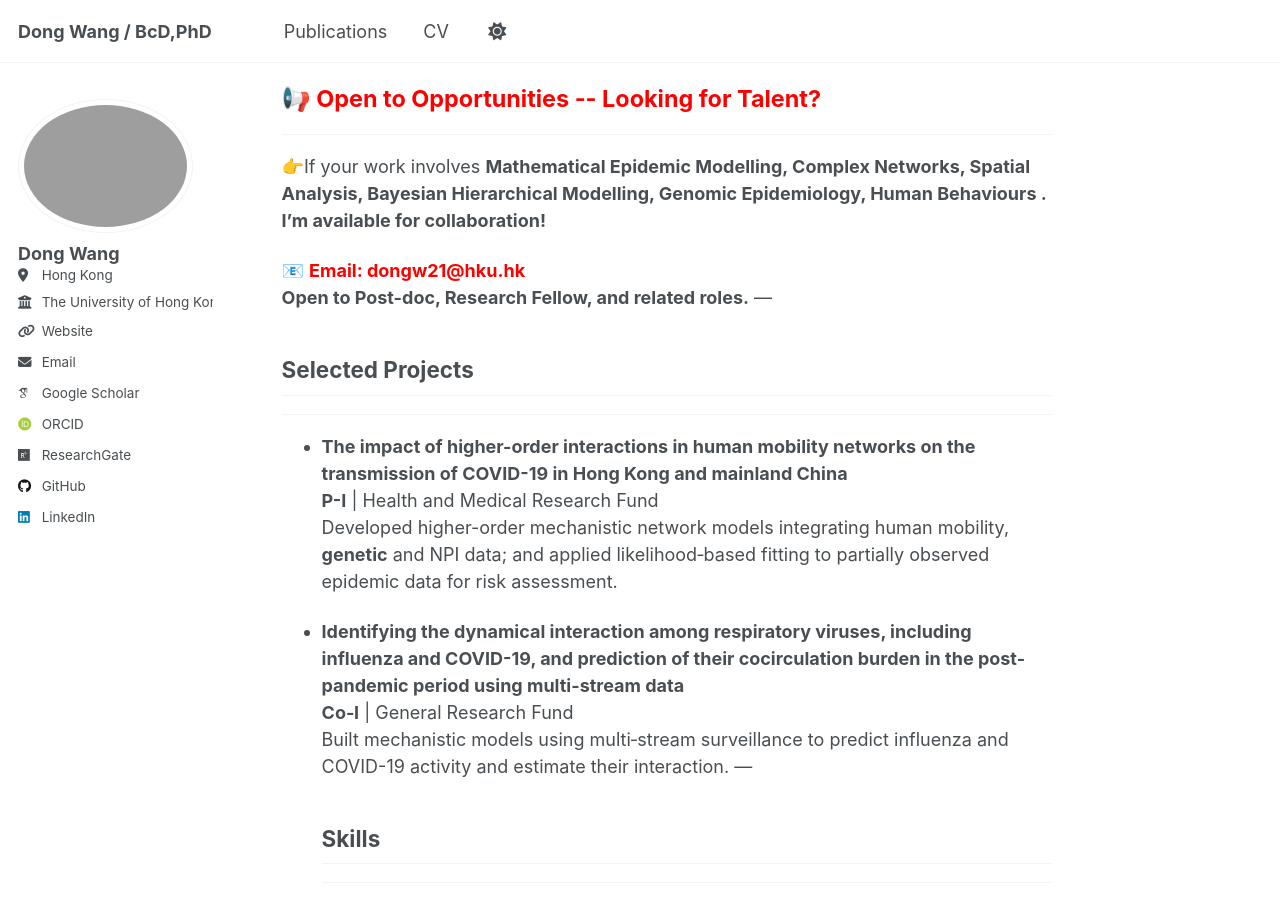
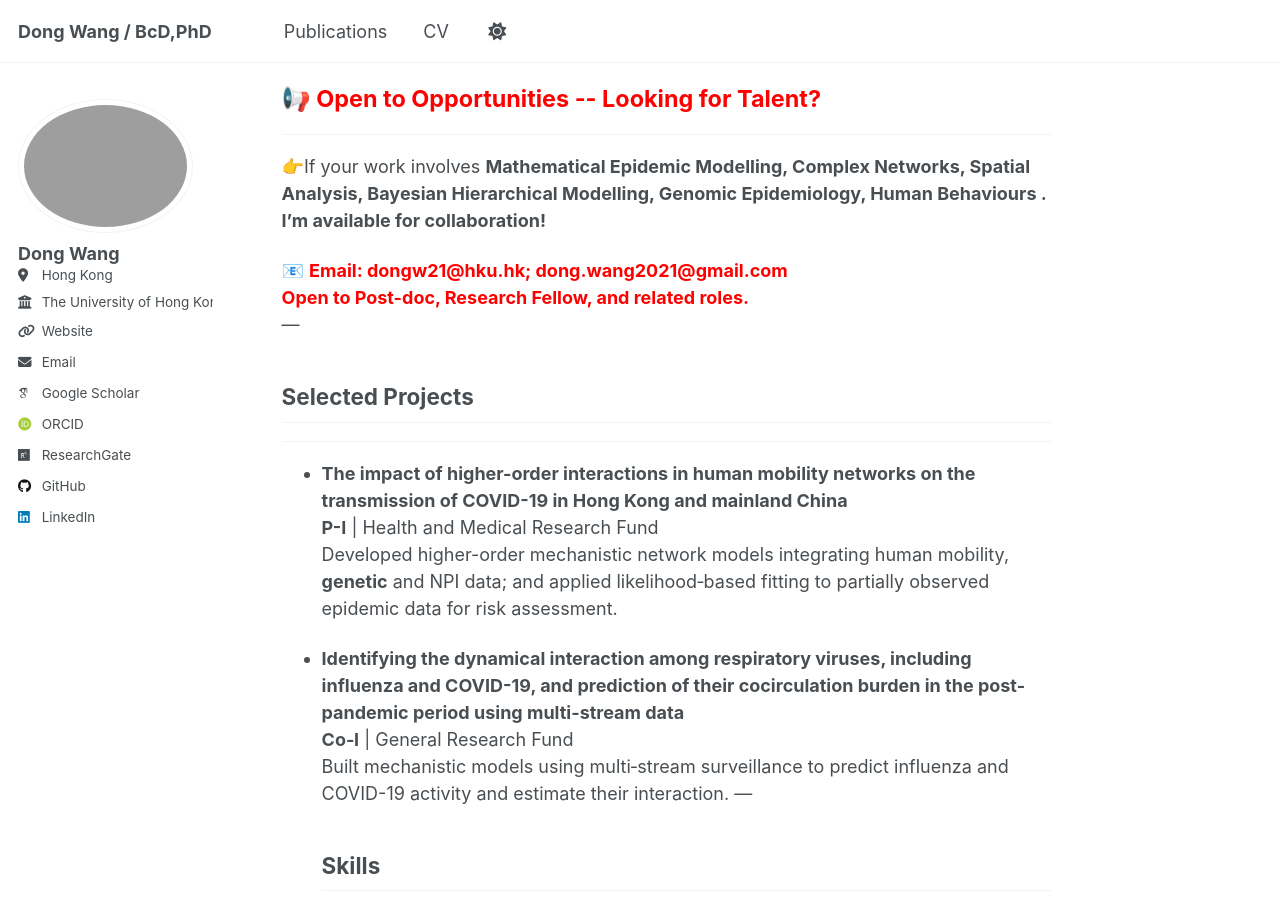
Before and after one commit to WangDongHKU/Dong_WANG.github.io, a Jekyll site: the page built from _pages/about.md, in a window 1280 px wide and 900 px high, scrolled down 431 px. Built offline with Jekyll 4.4.1, drawn with Linux system fonts in a browser that asks for light colours; some web fonts are replaced; a script that is not in the unit is left out.

Commit message:
Update about.md
Signed-off-by: DONG WANG <92856596+WangDongHKU@users.noreply.github.com>

```diff
--- a/_pages/about.md
+++ b/_pages/about.md
@@ -16,10 +16,11 @@ I am a  Postdoctoral Fellow at HKU School of Public Health with a PhD in **Mathe
 📢 Open to Opportunities -- Looking for Talent?
 </div>
 ---
-👉If your work involves <strong>Mathematical Epidemic Modelling, Complex Networks, Spatial Analysis, Bayesian Hierarchical Modelling, Genomic Epidemiology,  Human Behaviours <strong>. I’m available for collaboration!
+👉If your work involves <strong>Mathematical Epidemic Modelling, Complex Networks, Spatial Analysis, Bayesian Hierarchical Modelling, Genomic Epidemiology,  Human Behaviours <strong>.
+  I’m available for collaboration!
 
-📧 <span style="color:red; font-weight:bold;">Email: dongw21@hku.hk</span>
-<strong> Open to Post-doc, Research Fellow, and related roles.</strong>
+📧 <span style="color:red; font-weight:bold;">Email: dongw21@hku.hk; dong.wang2021@gmail.com </span>
+<span style="color:red; font-weight:bold;"> Open to Post-doc, Research Fellow, and related roles.</span>
 ---
 ## Selected Projects
 ---
```
